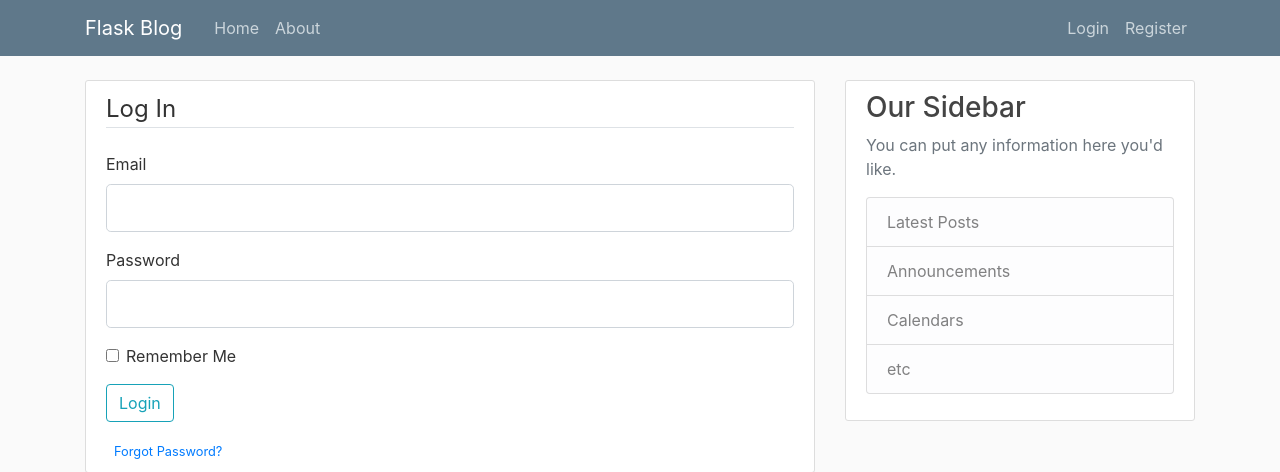
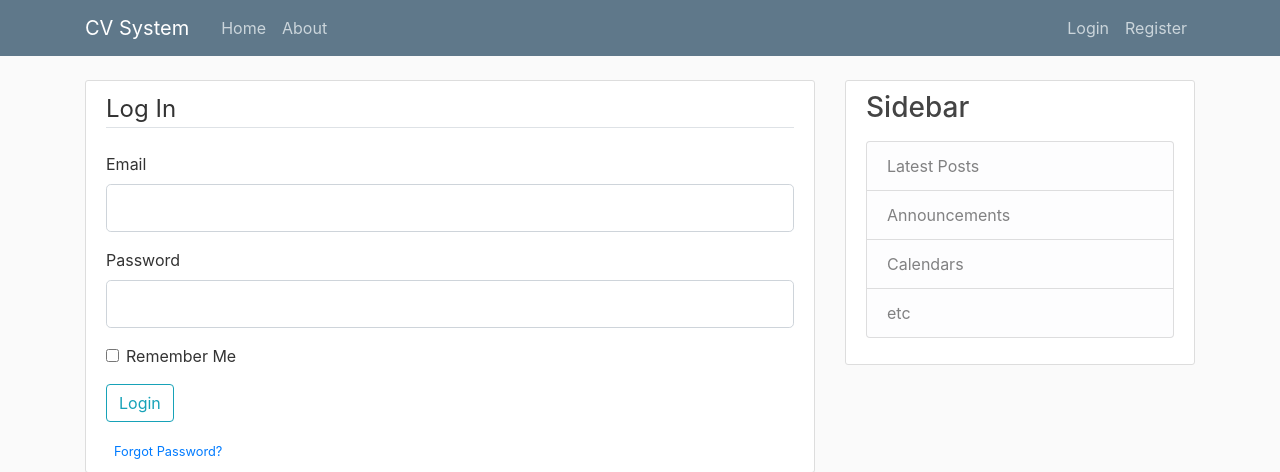
Before and after one commit to danielstafford2001/CV_WEB_SYSTEM, a Flask app: page /login in a window 1280 px wide. Shown: the top 472 px of the page. Run offline with Flask 2, Linux system fonts and the light colour scheme; some libraries are stand-ins or nearby versions.

Commit message:
cleaning code and adding comments

```diff
--- a/flaskblog/routes.py
+++ b/flaskblog/routes.py
@@ -7,16 +7,16 @@ from flask_login import login_user, current_user, logout_user, login_required
 
 posts = [
     {
-        'author': 'Corey Schafer',
-        'title': 'Blog Post 1',
-        'content': 'First post content',
-        'date_posted': 'April 20, 2018'
+        'author': 'Daniel Stafford',
+        'title': 'CV Post 1',
+        'content': 'First CV content',
+        'date_posted': 'October 22, 2021'
     },
     {
-        'author': 'Jane Doe',
-        'title': 'Blog Post 2',
-        'content': 'Second post content',
-        'date_posted': 'April 21, 2018'
+        'author': 'Joe Bloggs',
+        'title': 'CV Post 2',
+        'content': 'Second CV content',
+        'date_posted': 'October 22, 2021'
     }
 ]
 
--- a/flaskblog/templates/layout.html
+++ b/flaskblog/templates/layout.html
@@ -11,16 +11,16 @@
     <link rel="stylesheet" type="text/css" href="{{ url_for('static', filename='main.css') }}">
 
     {% if title %}
-        <title>Flask Blog - {{ title }}</title>
+        <title>CV System - {{ title }}</title>
     {% else %}
-        <title>Flask Blog</title>
+        <title>CV System</title>
     {% endif %}
 </head>
 <body>
     <header class="site-header">
       <nav class="navbar navbar-expand-md navbar-dark bg-steel fixed-top">
         <div class="container">
-          <a class="navbar-brand mr-4" href="/">Flask Blog</a>
+          <a class="navbar-brand mr-4" href="/">CV System</a>
           <button class="navbar-toggler" type="button" data-toggle="collapse" data-target="#navbarToggle" aria-controls="navbarToggle" aria-expanded="false" aria-label="Toggle navigation">
             <span class="navbar-toggler-icon"></span>
           </button>
@@ -59,8 +59,8 @@
         </div>
         <div class="col-md-4">
           <div class="content-section">
-            <h3>Our Sidebar</h3>
-            <p class='text-muted'>You can put any information here you'd like.
+            <h3>Sidebar</h3>
+            <p class='text-muted'>
               <ul class="list-group">
                 <li class="list-group-item list-group-item-light">Latest Posts</li>
                 <li class="list-group-item list-group-item-light">Announcements</li>
--- a/flaskblog/templates/login.html
+++ b/flaskblog/templates/login.html
@@ -1,7 +1,7 @@
 {% extends "layout.html" %}
 {% block content %}
     <div class="content-section">
-        <form method="POST" action="">
+        <form method="POST" action=""><!-- post information to route currently on-->
             {{ form.hidden_tag() }}
             <fieldset class="form-group">
                 <legend class="border-bottom mb-4">Log In</legend>
@@ -31,7 +31,7 @@
                         {{ form.password(class="form-control form-control-lg") }}
                     {% endif %}
                 </div>
-                <div class="form-check">
+                <div class="form-check"><!--stayed logged in after closing browser using a secure cookie.-->
                     {{ form.remember(class="form-check-input") }}
                     {{ form.remember.label(class="form-check-label") }}
                 </div>
```
Also changed, not shown: flaskblog/site.db, 1 other file.
